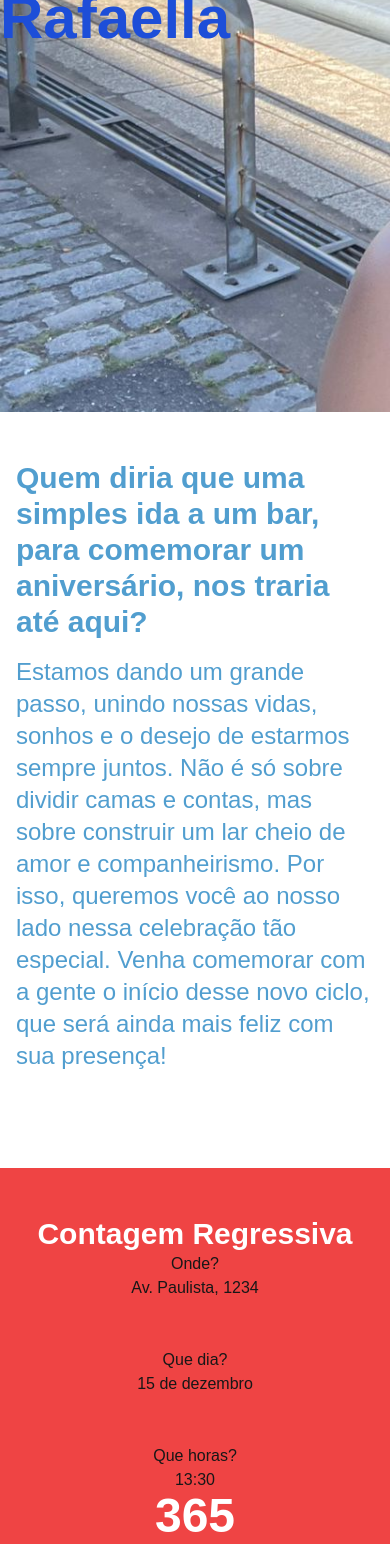
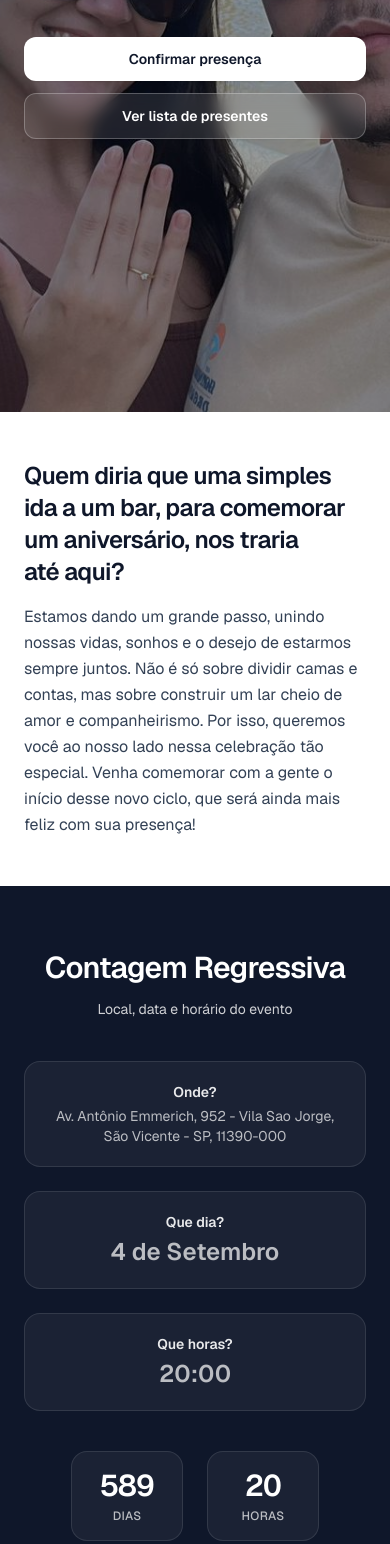
Before and after one commit to Onesiojr1/wedding-page, a Next.js app: page / in a window 390 px wide. Shown: the part 432-1976 px from the top of the page. Built offline with nearby package versions, Linux system fonts and the light colour scheme.

Commit message:
feat: redesign on the site and changing date

```diff
--- a/app/globals.css
+++ b/app/globals.css
@@ -9,7 +9,7 @@
 
 @media (prefers-color-scheme: dark) {
   :root {
-    --background: #ededed
+    --background: #ededed;
     --foreground: #0a0a0a;
   }
 }
@@ -17,5 +17,27 @@
 body {
   color: var(--foreground);
   background: var(--background);
-  font-family: Arial, Helvetica, sans-serif;
+  font-family: var(--font-geist-sans), ui-sans-serif, system-ui, -apple-system,
+    BlinkMacSystemFont, "Segoe UI", Roboto, "Helvetica Neue", Arial,
+    "Noto Sans", "Apple Color Emoji", "Segoe UI Emoji", "Segoe UI Symbol",
+    "Noto Color Emoji";
 }
+
+* {
+  -webkit-tap-highlight-color: transparent;
+}
+
+html,
+body {
+  height: 100%;
+}
+
+html {
+  scroll-behavior: smooth;
+}
+
+body {
+  text-rendering: optimizeLegibility;
+  -webkit-font-smoothing: antialiased;
+  -moz-osx-font-smoothing: grayscale;
+}
--- a/app/page.tsx
+++ b/app/page.tsx
@@ -5,34 +5,62 @@ import Store from "../components/store";
 export default function Home() {
   return (
     <div>
-      <div className="h-screen w-full flex bg-hero  bg-cover items-center justify-center">
-        <h1 className="text-6xl font-bold text-blue-700 pb-16">
-          Casamento Marvin e Rafaella
-        </h1>
+      <div className="relative min-h-screen w-full bg-hero bg-cover bg-center">
+        <div className="absolute inset-0 bg-black/40" />
+        <div className="relative mx-auto flex min-h-screen max-w-screen-xl items-center justify-center px-6 py-20 text-center">
+          <div className="max-w-3xl">
+            <h1 className="text-balance text-4xl font-semibold tracking-tight text-white sm:text-5xl md:text-6xl">
+              Casamento Marvin e Rafaella
+            </h1>
+            <p className="mt-6 text-pretty text-base leading-relaxed text-white/90 sm:text-lg">
+              Um dia especial para celebrar amor, família e amizade.
+            </p>
+
+            <div className="mt-10 flex flex-col items-center justify-center gap-3 sm:flex-row sm:gap-4">
+              <a
+                href="#rsvp"
+                className="inline-flex w-full items-center justify-center rounded-xl bg-white px-5 py-3 text-sm font-semibold text-slate-900 shadow-sm transition hover:bg-white/90 sm:w-auto"
+              >
+                Confirmar presença
+              </a>
+              <a
+                href="#presentes"
+                className="inline-flex w-full items-center justify-center rounded-xl border border-white/25 bg-white/10 px-5 py-3 text-sm font-semibold text-white shadow-sm backdrop-blur transition hover:bg-white/15 sm:w-auto"
+              >
+                Ver lista de presentes
+              </a>
+            </div>
+          </div>
+        </div>
       </div>
-      <div className="py-12 max-w-screen-2xl mx-auto">
-        <div className="flex flex-col items-start justify-center pb-12 px-4 md:px-24 gap-4">
-          <h2 className="text-3xl font-bold text-[#519ecf]">
+
+      <div className="bg-white py-12">
+        <div className="mx-auto max-w-screen-xl px-6">
+          <div className="flex flex-col items-start justify-center gap-4">
+            <h2 className="text-pretty text-2xl font-semibold tracking-tight text-slate-900 sm:text-3xl">
             Quem diria que uma simples ida a um bar, para comemorar um
             aniversário, nos traria até aqui?
           </h2>
-          <span className="text-2xl text-[#519ecf]">
+            <p className="text-pretty text-base leading-relaxed text-slate-700 sm:text-lg">
             Estamos dando um grande passo, unindo nossas vidas, sonhos e o
             desejo de estarmos sempre juntos. Não é só sobre dividir camas e
             contas, mas sobre construir um lar cheio de amor e companheirismo.
             Por isso, queremos você ao nosso lado nessa celebração tão especial.
             Venha comemorar com a gente o início desse novo ciclo, que será
             ainda mais feliz com sua presença!
-          </span>
+            </p>
+          </div>
         </div>
       </div>
+
       <Countdown />
       <Store />
-      <div className="py-12 bg-blue-500">
-        <div className="max-w-screen-2xl mx-auto">
+
+      <section id="rsvp" className="bg-slate-50 py-12">
+        <div className="mx-auto max-w-screen-xl px-6">
           <ConfirmForm />
         </div>
-      </div>
+      </section>
     </div>
   );
 }
--- a/components/countdown.tsx
+++ b/components/countdown.tsx
@@ -2,25 +2,36 @@ import Timer from "./timer";
 
 export default function Countdown() {
   return (
-    <div className="py-12 bg-red-500">
-      <div className="flex flex-col justify-center items-center  px-4 text-center">
-        <h2 className="text-3xl font-bold text-white">Contagem Regressiva</h2>
-        <div className="flex gap-12 flex-col md:flex-row">
-          <div className="flex flex-col items-center">
-            <h3>Onde?</h3>
-            <span>Av. Paulista, 1234</span>
+    <section className="bg-slate-900 py-16">
+      <div className="mx-auto max-w-screen-xl px-6">
+        <div className="flex flex-col items-center gap-10 text-center">
+          <div className="space-y-3">
+            <h2 className="text-pretty text-3xl font-semibold tracking-tight text-white sm:text-4xl">
+              Contagem Regressiva
+            </h2>
+            <p className="text-pretty text-sm leading-relaxed text-white/80 sm:text-base">
+              Local, data e horário do evento
+            </p>
           </div>
-          <div className="flex flex-col items-center">
-            <h3>Que dia?</h3>
-            <span>15 de dezembro</span>
+
+          <div className="grid w-full grid-cols-1 gap-6 sm:grid-cols-3">
+            <div className="rounded-2xl border border-white/10 bg-white/5 px-6 py-5">
+              <h3 className="text-sm font-semibold text-white/90">Onde?</h3>
+              <p className="mt-1 text-sm text-white/70">Av. Antônio Emmerich, 952 - Vila Sao Jorge, São Vicente - SP, 11390-000</p>
+            </div>
+            <div className="rounded-2xl border border-white/10 bg-white/5 px-6 py-5">
+              <h3 className="text-sm font-semibold text-white/90">Que dia?</h3>
+              <p className="mt-1 text-2xl font-semibold text-white/70">4 de Setembro</p>
+            </div>
+            <div className="rounded-2xl border border-white/10 bg-white/5 px-6 py-5">
+              <h3 className="text-sm font-semibold text-white/90">Que horas?</h3>
+              <p className="mt-1 text-2xl font-semibold text-white/70">20:00</p>
+            </div>
           </div>
-          <div className="flex flex-col items-center">
-            <h3>Que horas?</h3>
-            <span>13:30</span>
-          </div>
+
+          <Timer />
         </div>
-        <Timer />
       </div>
-    </div>
+    </section>
   );
 }
--- a/components/product.tsx
+++ b/components/product.tsx
@@ -9,9 +9,9 @@ interface ProductProps {
 
 export default function Product(props: ProductProps) {
   return (
-    <div className="w-64 mx-auto bg-white shadow-md hover:shadow-xl duration-500 rounded-xl overflow-hidden">
-      <a href={props.link} target="_blank" className="block">
-        <div className="relative" style={{ aspectRatio: "1/1", margin: "32px" }}>
+    <div className="group h-full overflow-hidden rounded-2xl border border-slate-200 bg-white shadow-sm transition-shadow duration-300 hover:shadow-md">
+      <a href={props.link} target="_blank" rel="noreferrer" className="block h-full">
+        <div className="relative mx-8 my-8" style={{ aspectRatio: "1/1" }}>
           <Image
             src={props.image}
             alt={props.name}
@@ -19,14 +19,17 @@ export default function Product(props: ProductProps) {
             className="object-contain"
           />
         </div>
-        <div className="px-4 py-3 flex flex-col justify-between h-28 gap-4">
-          <div className="min-h-12 flex items-center justify-center">
-            <p className="text-lg font-semibold text-center">{props.name}</p>
+        <div className="flex h-[7.5rem] flex-col justify-between gap-4 px-5 pb-5">
+          <div className="min-h-12">
+            <p className="line-clamp-2 text-sm font-semibold leading-snug text-slate-900">
+              {props.name}
+            </p>
           </div>
-          <div className="flex items-center justify-center">
-            <p className="text-lg font-bold">{props.price}</p>
-            <div className="ml-auto">
-              <Image src="/cart.png" alt="cart" width={25} height={25} />
+          <div className="flex items-center justify-between">
+            <p className="text-sm font-semibold text-slate-900">{props.price}</p>
+            <div className="flex items-center gap-2 text-xs font-medium text-slate-500">
+              <span>Ver</span>
+              <Image src="/cart.png" alt="cart" width={18} height={18} />
             </div>
           </div>
         </div>
--- a/components/store.tsx
+++ b/components/store.tsx
@@ -3,11 +3,19 @@ import Product from "./product";
 
 export default function Store() {
   return (
-    <div className="py-12 max-w-screen-lg mx-auto">
-      <div className="flex flex-col justify-center items-center px-4 text-center">
-        <h2 className="text-3xl font-bold">Lista de Presentes</h2>
-        <div className="w-full py-12">
-          <div className="grid grid-cols-1 md:grid-cols-3 gap-3">
+    <section id="presentes" className="bg-white py-12">
+      <div className="mx-auto max-w-screen-xl px-6">
+        <div className="text-center">
+          <h2 className="text-pretty text-3xl font-semibold tracking-tight text-slate-900 sm:text-4xl">
+            Lista de Presentes
+          </h2>
+          <p className="mt-3 text-pretty text-sm leading-relaxed text-slate-600 sm:text-base">
+            Se quiser nos presentear, escolha um item abaixo.
+          </p>
+        </div>
+
+        <div className="mt-10">
+          <div className="grid grid-cols-1 gap-6 sm:grid-cols-2 lg:grid-cols-3">
             {data.map((product) => (
               <Product
                 key={product.name}
@@ -20,6 +28,6 @@ export default function Store() {
           </div>
         </div>
       </div>
-    </div>
+    </section>
   );
 }
--- a/components/timer.tsx
+++ b/components/timer.tsx
@@ -11,7 +11,7 @@ export default function Timer() {
   const [seconds, setSeconds] = useState(0);
 
   useEffect(() => {
-    const target = new Date("01/23/2026 18:40:00");
+    const target = new Date("09/04/2026 20:00:00");
 
     const interval = setInterval(() => {
       const now = new Date();
@@ -41,12 +41,14 @@ export default function Timer() {
 
   if(partyTime) {
     return (
-      <h3 className="font-bold text-5xl text-white">Espero que tenha sido divertido!!!</h3>
+      <h3 className="text-balance text-3xl font-semibold tracking-tight text-white sm:text-4xl">
+        Espero que tenha sido divertido!!!
+      </h3>
     )
   }
 
   return (
-    <div className="flex flex-col md:flex-row gap-4">
+    <div className="flex flex-wrap justify-center gap-6">
       <TimerText time={days} label="Dias" />
       <TimerText time={hours} label="Horas" />
       <TimerText time={minutes} label="Minutos" />
--- a/components/timerText.tsx
+++ b/components/timerText.tsx
@@ -5,9 +5,13 @@ interface TimerTextProps {
 
 export default function TimerText(props: TimerTextProps) {
   return (
-    <div className="flex flex-col items-center">
-      <span className="font-bold text-5xl text-white">{props.time}</span>
-      <span className="font-semibold text-2xl text-white">{props.label}</span>
+    <div className="flex min-w-28 flex-col items-center rounded-2xl border border-white/10 bg-white/5 px-5 py-4">
+      <span className="text-3xl font-semibold tabular-nums tracking-tight text-white sm:text-4xl">
+        {props.time}
+      </span>
+      <span className="mt-1 text-xs font-medium uppercase tracking-wide text-white/70">
+        {props.label}
+      </span>
     </div>
   );
 }
```
Also changed, not shown: components/form.tsx (+32 -24 lines), 1 other file (tests, documents, lock files or other folders).
